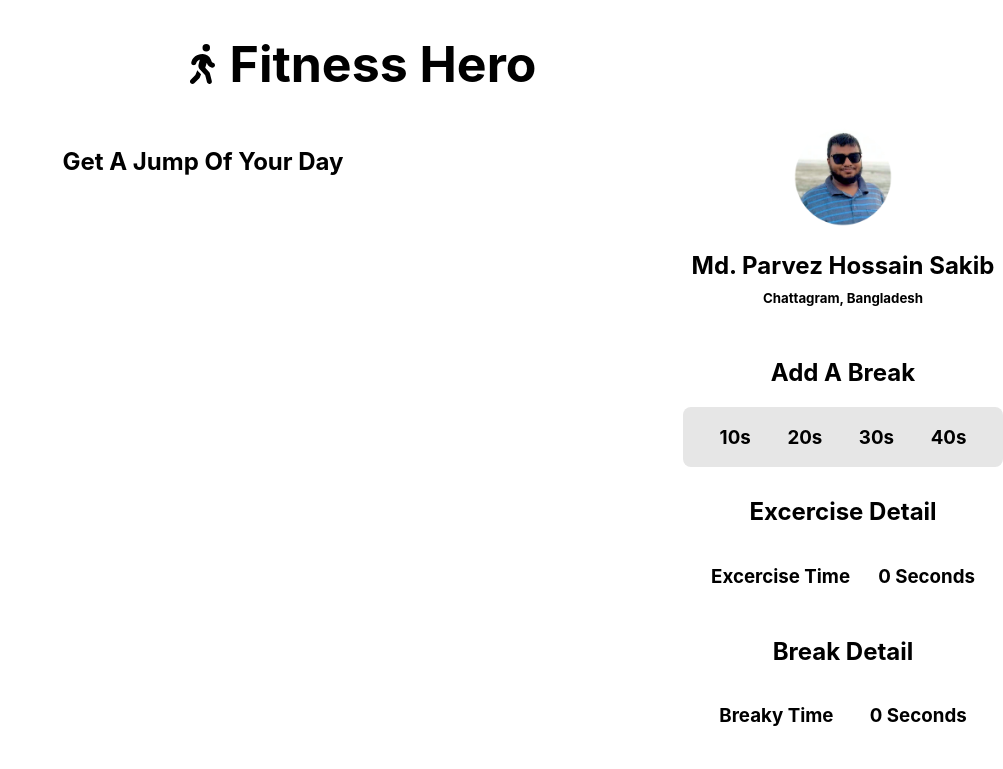
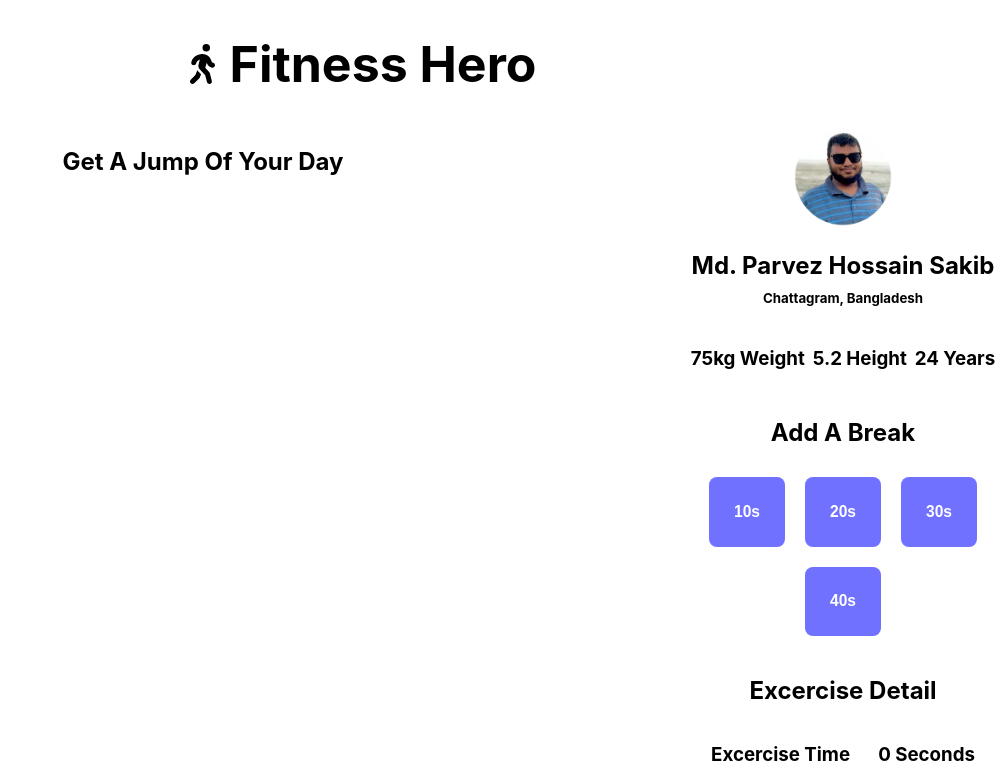
Before and after one commit to Parvez765/ultra-active-club-assignment8, a React (Create React App) app: page / in a window 1280 px wide. Shown: the top 769 px of the page, without its empty margins (277-1280 px from the left). Built offline with nearby package versions, Linux system fonts and the light colour scheme.

Commit message:
Timer Functionality Added

```diff
--- a/src/Components/Sports/Sports.css
+++ b/src/Components/Sports/Sports.css
@@ -27,6 +27,7 @@
 
 .timer{
     display: flex;
+    flex-direction: row;
     justify-content: space-evenly;
     background-color: rgb(230, 230, 230);
     border-radius: 8px;
@@ -52,6 +53,22 @@
     cursor: pointer;
 }
 
+.selfInfo{
+    display: flex;
+    flex-direction: row;
+    justify-content: space-evenly;
+}
+
+.btnAdd{
+    background-color: rgb(113, 113, 255);
+    padding: 10px 25px;
+    border: none;
+    margin: 10px;
+    border-radius: 8px;
+    color: white;
+    cursor: pointer;
+}
+
 @media screen and (min-width:992px)  and (max-width: 768px){
     .sportsContainer{
         display: flex;
--- a/src/Components/Sports/Sports.js
+++ b/src/Components/Sports/Sports.js
@@ -1,11 +1,12 @@
-import React from 'react';
+import React, { useState } from 'react';
 import "./Sports.css"
 import myImage from "../../images/myImage-01.png"
 import Swal from 'sweetalert2'
 const Sports = () => {
 
+    const [timer, setTimer] = useState(0)
 
-const activityCompleted = () => {
+    const activityCompleted = () => {
         Swal.fire(
     'Good job!',
     'You Have Achieve Your Goal',
@@ -24,16 +25,27 @@ const activityCompleted = () => {
                     <div className='information'>
                     <h2>Md. Parvez Hossain Sakib</h2>
                     <h5>Chattagram, Bangladesh</h5>
-                </div>
+                    </div>
+                    <div className='selfInfo'>
+                        <h3>75kg Weight</h3>
+                        <h3>5.2 Height</h3>
+                        <h3>24 Years</h3>
+                    </div>
                </div>
                 <div className='breakInfo'>
                     <h2>Add A Break</h2>
-                    <div className='timer'>
+                    <button className='btnAdd' onClick={() => setTimer(10)}>
                         <h3>10s</h3>
+                  </button>
+                    <button className='btnAdd' onClick={() => setTimer(20)}>
                         <h3>20s</h3>
+                  </button>
+                    <button className='btnAdd' onClick={() => setTimer(30)}>
                         <h3>30s</h3>
+                  </button>
+                    <button className='btnAdd' onClick={() => setTimer(40)}>
                         <h3>40s</h3>
-                    </div>
+                  </button>
                 </div>
                 <div className='excerciseDetails'>
                     <h2>Excercise Detail</h2>
@@ -45,8 +57,8 @@ const activityCompleted = () => {
                 <div className='excerciseDetails'>
                     <h2>Break Detail</h2>
                     <div className='excerciseTime'>
-                        <h3>Breaky Time</h3>
-                        <h3>0 Seconds</h3>
+                        <h3>Break Time</h3>
+                        <h3>{timer}</h3>
                     </div>
                 </div>
             <button className='completedBtn' onClick={activityCompleted}>Activity Completed</button>
```
